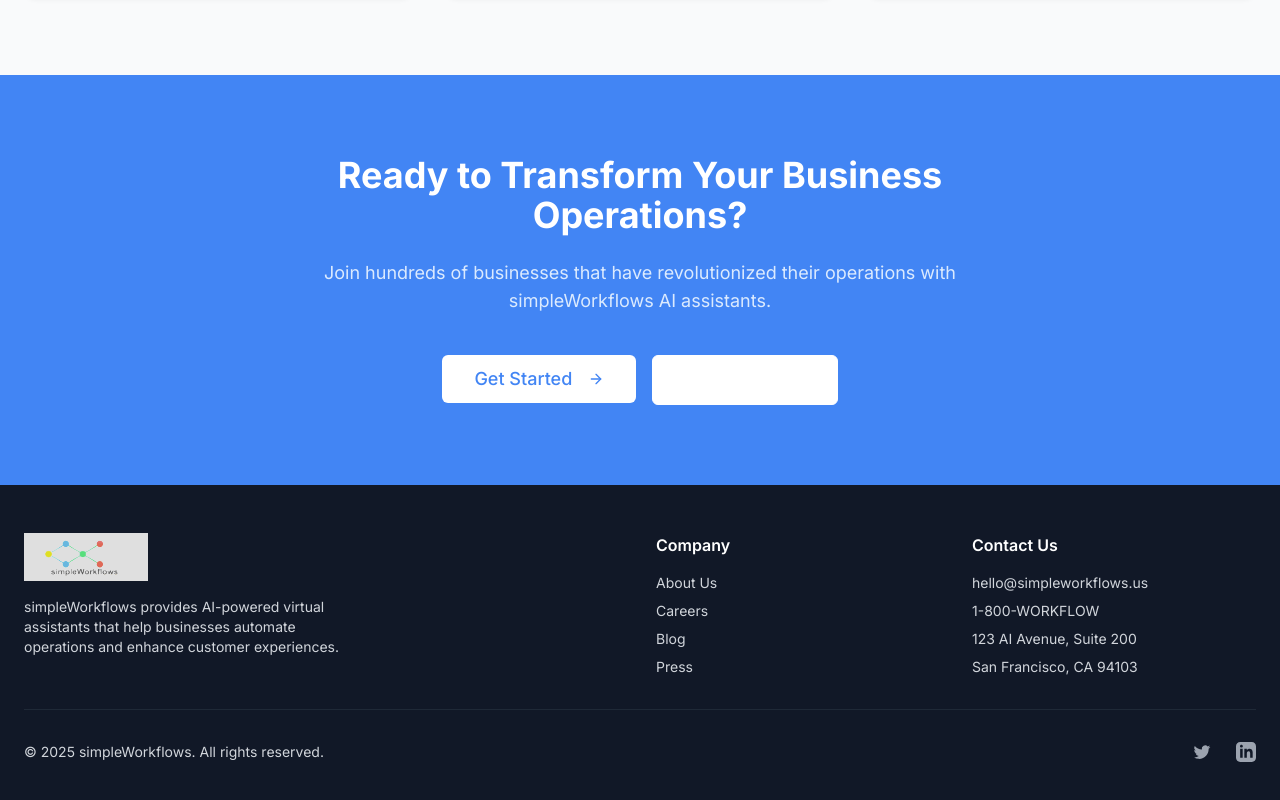
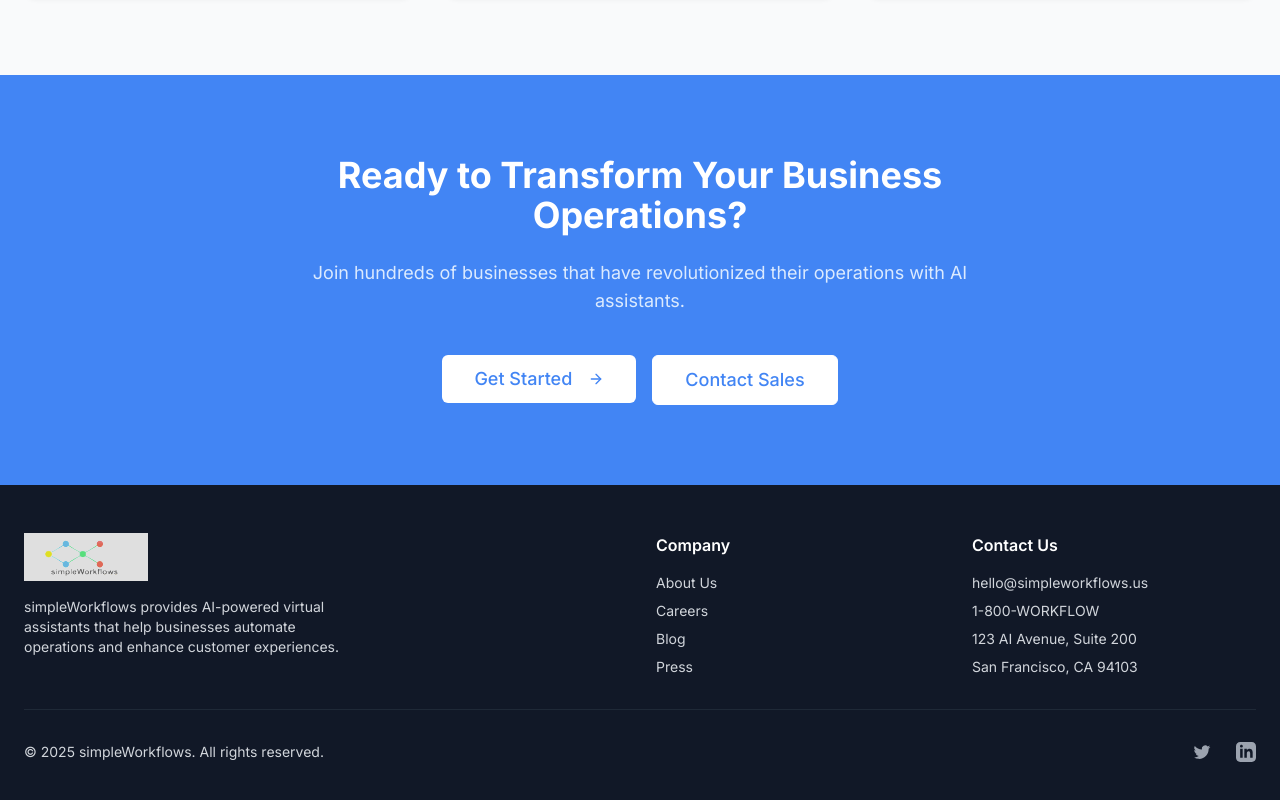
Before and after one commit to cybercop23/workflow-automator-landing, a React (Vite) app: page / in a window 1280 px wide. Shown: the part 2753-3553 px from the top of the page. Built offline with nearby package versions, Linux system fonts and the light colour scheme.

Commit message:
Fix: Update CallToAction component
- Changed the "Contact Sales" button to use a mailto link.
- Updated the text in the CallToAction component.

```diff
--- a/src/components/CallToAction.tsx
+++ b/src/components/CallToAction.tsx
@@ -10,7 +10,7 @@ const CallToAction = () => {
         <div className="flex flex-col items-center text-center space-y-6 max-w-3xl mx-auto">
           <h2 className="text-3xl md:text-4xl font-bold text-white">Ready to Transform Your Business Operations?</h2>
           <p className="text-lg text-blue-100 max-w-2xl">
-            Join hundreds of businesses that have revolutionized their operations with simpleWorkflows AI assistants.
+            Join hundreds of businesses that have revolutionized their operations with AI assistants.
           </p>
           <div className="flex flex-col sm:flex-row gap-4 pt-4">
             <Button
@@ -23,9 +23,9 @@ const CallToAction = () => {
             </Button>
             <Button
               variant="outline"
-              className="border-white text-white hover:bg-white/10 font-medium text-lg px-8 py-6"
+              className="bg-white text-sw-blue hover:bg-gray-100 border-white font-medium text-lg px-8 py-6"
               size="lg"
-              onClick={() => document.getElementById('contact')?.scrollIntoView({ behavior: 'smooth' })}
+              onClick={() => window.location.href = "mailto:sales@simpleworkflows.us"}
             >
               Contact Sales
             </Button>
```
